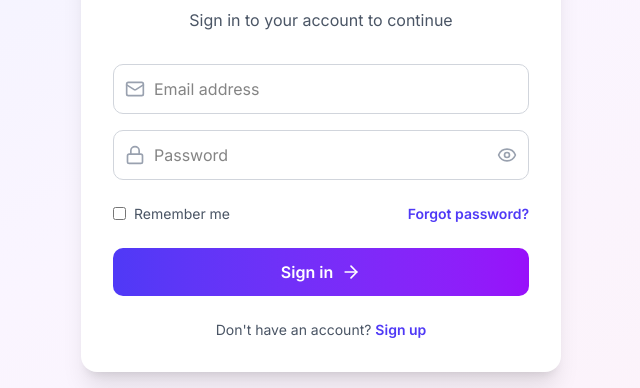
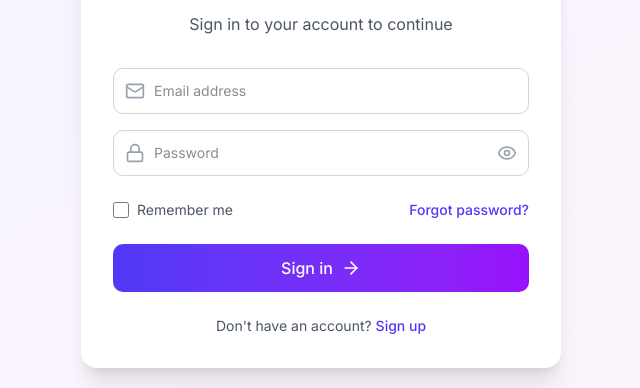
Before and after one commit to Princewill-Nanakumor/Zodashield, a Next.js app: page /signin in a window 1280 px wide. Shown: the part 298-686 px from the top of the page, without its empty margins (319-959 px from the left). Built offline with nearby package versions, Linux system fonts and the light colour scheme; no server answers.

Commit message:
updated signin border

```diff
--- a/src/components/authComponents/SignInForm.tsx
+++ b/src/components/authComponents/SignInForm.tsx
@@ -7,7 +7,7 @@ import { signIn, useSession } from "next-auth/react";
 import { useRouter } from "next/navigation";
 import Link from "next/link";
 import { Eye, EyeOff, Mail, Lock, Loader2, ArrowRight } from "lucide-react";
-import { LoginSchema } from "@/schemas/loginSchema";
+import { LoginSchema } from "@/schemas";
 import { z } from "zod";
 import { FormError } from "./FormError";
 import { FormSuccess } from "./FormSucess";
@@ -89,9 +89,12 @@ export default function SignInForm() {
           }
         />
         <FormSuccess message={formSuccess} />
-        <div className="space-y-3 sm:space-y-4">
+
+        <div className="space-y-4">
+          {/* Email Field */}
+          <div>
             <div className="relative">
-            <div className="absolute inset-y-0 left-0 pl-3 flex items-center pointer-events-none z-10">
+              <div className="absolute inset-y-0 left-0 pl-3 flex items-center pointer-events-none">
                 <Mail className="h-5 w-5 text-gray-400" />
               </div>
               <input
@@ -99,14 +102,26 @@ export default function SignInForm() {
                 type="email"
                 placeholder="Email address"
                 disabled={isFormDisabled}
-              className={`w-full pl-10 pr-12 py-3 border border-gray-300 dark:border-gray-600 rounded-lg focus:ring-2 focus:ring-indigo-500 focus:border-transparent dark:bg-gray-700 dark:text-white dark:placeholder-gray-400 ${
-                isFormDisabled ? "cursor-not-allowed opacity-75" : ""
-              }`}
+                className={`
+                  pl-10 pr-3 py-3 w-full rounded-lg border text-sm
+                  ${errors.email ? "border-red-500" : "border-gray-300 dark:border-gray-600"}
+                  focus:outline-none focus:ring-2 focus:ring-indigo-500 focus:border-transparent
+                  bg-white dark:bg-gray-700 text-gray-900 dark:text-white
+                  ${isFormDisabled ? "cursor-not-allowed opacity-75" : ""}
+                `}
               />
             </div>
+            {errors.email && (
+              <p className="mt-1 text-xs text-red-500 flex items-start">
+                <span className="ml-1">{errors.email.message}</span>
+              </p>
+            )}
+          </div>
 
+          {/* Password Field */}
+          <div>
             <div className="relative">
-            <div className="absolute inset-y-0 left-0 pl-3 flex items-center pointer-events-none z-10">
+              <div className="absolute inset-y-0 left-0 pl-3 flex items-center pointer-events-none">
                 <Lock className="h-5 w-5 text-gray-400" />
               </div>
               <input
@@ -114,18 +129,21 @@ export default function SignInForm() {
                 type={showPassword ? "text" : "password"}
                 placeholder="Password"
                 disabled={isFormDisabled}
-              className={`w-full pl-10 pr-12 py-3 border border-gray-300 dark:border-gray-600 rounded-lg focus:ring-2 focus:ring-indigo-500 focus:border-transparent dark:bg-gray-700 dark:text-white dark:placeholder-gray-400 ${
-                isFormDisabled ? "cursor-not-allowed opacity-75" : ""
-              }`}
+                className={`
+                  pl-10 pr-10 py-3 w-full rounded-lg border text-sm
+                  ${errors.password ? "border-red-500" : "border-gray-300 dark:border-gray-600"}
+                  focus:outline-none focus:ring-2 focus:ring-indigo-500 focus:border-transparent
+                  bg-white dark:bg-gray-700 text-gray-900 dark:text-white
+                  ${isFormDisabled ? "cursor-not-allowed opacity-75" : ""}
+                `}
               />
               <button
                 type="button"
-              onClick={() => !isFormDisabled && setShowPassword(!showPassword)}
-              className={`absolute inset-y-0 right-0 pr-3 flex items-center ${
-                isFormDisabled ? "cursor-not-allowed" : "cursor-pointer"
-              }`}
+                onClick={() =>
+                  !isFormDisabled && setShowPassword(!showPassword)
+                }
+                className="absolute inset-y-0 right-0 pr-3 flex items-center"
                 disabled={isFormDisabled}
-              tabIndex={isFormDisabled ? -1 : 0}
               >
                 {showPassword ? (
                   <EyeOff className="h-5 w-5 text-gray-400" />
@@ -134,48 +152,50 @@ export default function SignInForm() {
                 )}
               </button>
             </div>
+            {errors.password && (
+              <p className="mt-1 text-xs text-red-500 flex items-start">
+                <span className="ml-1">{errors.password.message}</span>
+              </p>
+            )}
           </div>
+        </div>
+
         <div className="flex items-center justify-between">
-          <label
-            className={`flex items-center ${
-              isFormDisabled
-                ? "cursor-not-allowed pointer-events-none"
-                : "cursor-pointer"
-            }`}
-          >
+          <label className="flex items-center space-x-2">
             <input
               {...register("remember")}
               type="checkbox"
               disabled={isFormDisabled}
-              className={`rounded border-gray-300 text-indigo-600 focus:ring-indigo-500 dark:border-gray-600 dark:bg-gray-700 ${
-                isFormDisabled ? "opacity-75" : ""
-              }`}
+              className={`
+                h-4 w-4 rounded border-gray-300 text-indigo-600 focus:ring-indigo-500
+                dark:border-gray-600 dark:bg-gray-700
+                ${isFormDisabled ? "opacity-75 cursor-not-allowed" : "cursor-pointer"}
+              `}
             />
-            <span className="ml-2 text-sm text-gray-600 dark:text-gray-400">
+            <span className="text-sm text-gray-600 dark:text-gray-400">
               Remember me
             </span>
           </label>
           <Link
             href="/forgot-password"
-            className={`text-sm text-indigo-600 dark:text-indigo-400 font-semibold ${
-              isFormDisabled
-                ? "pointer-events-none opacity-75 cursor-not-allowed"
-                : "hover:text-indigo-500 dark:hover:text-indigo-300"
-            }`}
-            tabIndex={isFormDisabled ? -1 : 0}
+            className={`
+              text-sm text-indigo-600 dark:text-indigo-400 font-medium
+              ${isFormDisabled ? "opacity-75 cursor-not-allowed" : "hover:text-indigo-500 dark:hover:text-indigo-300"}
+            `}
           >
             Forgot password?
           </Link>
         </div>
+
         <button
           type="submit"
           disabled={isFormDisabled}
-          style={isFormDisabled ? { cursor: "not-allowed" } : {}}
-          className={`w-full bg-gradient-to-r from-indigo-600 to-purple-600 text-white font-semibold py-3 px-4 rounded-lg flex items-center justify-center space-x-2 transition-all duration-200 ${
-            isFormDisabled
-              ? "opacity-50"
-              : "cursor-pointer hover:from-indigo-700 hover:to-purple-700"
-          }`}
+          className={`
+            w-full bg-gradient-to-r from-indigo-600 to-purple-600 text-white font-medium
+            py-3 px-4 rounded-lg flex items-center justify-center space-x-2
+            transition-all duration-200
+            ${isFormDisabled ? "opacity-50 cursor-not-allowed" : "hover:from-indigo-700 hover:to-purple-700"}
+          `}
         >
           {loading ? (
             <>
@@ -189,17 +209,16 @@ export default function SignInForm() {
             </>
           )}
         </button>
+
         <div className="text-center">
           <p className="text-sm text-gray-600 dark:text-gray-400">
             Don&apos;t have an account?{" "}
             <Link
               href="/signup"
-              className={`text-indigo-600 dark:text-indigo-400 font-semibold ${
-                isFormDisabled
-                  ? "pointer-events-none opacity-75 cursor-not-allowed"
-                  : "hover:text-indigo-500 dark:hover:text-indigo-300"
-              }`}
-              tabIndex={isFormDisabled ? -1 : 0}
+              className={`
+                text-indigo-600 dark:text-indigo-400 font-medium
+                ${isFormDisabled ? "opacity-75 cursor-not-allowed" : "hover:text-indigo-500 dark:hover:text-indigo-300"}
+              `}
             >
               Sign up
             </Link>
--- a/src/schemas/index.ts
+++ b/src/schemas/index.ts
@@ -101,6 +101,7 @@ export const LoginSchema = z.object({
     .min(6, { message: "Password must be at least 6 characters" })
     .max(20, { message: "Password must be at most 20 characters" }),
   code: z.optional(z.string()),
+  remember: z.boolean().optional(),
 });
 
 export const SignUpSchema = z
```
Lines whose indentation alone changed are shown as unchanged.
